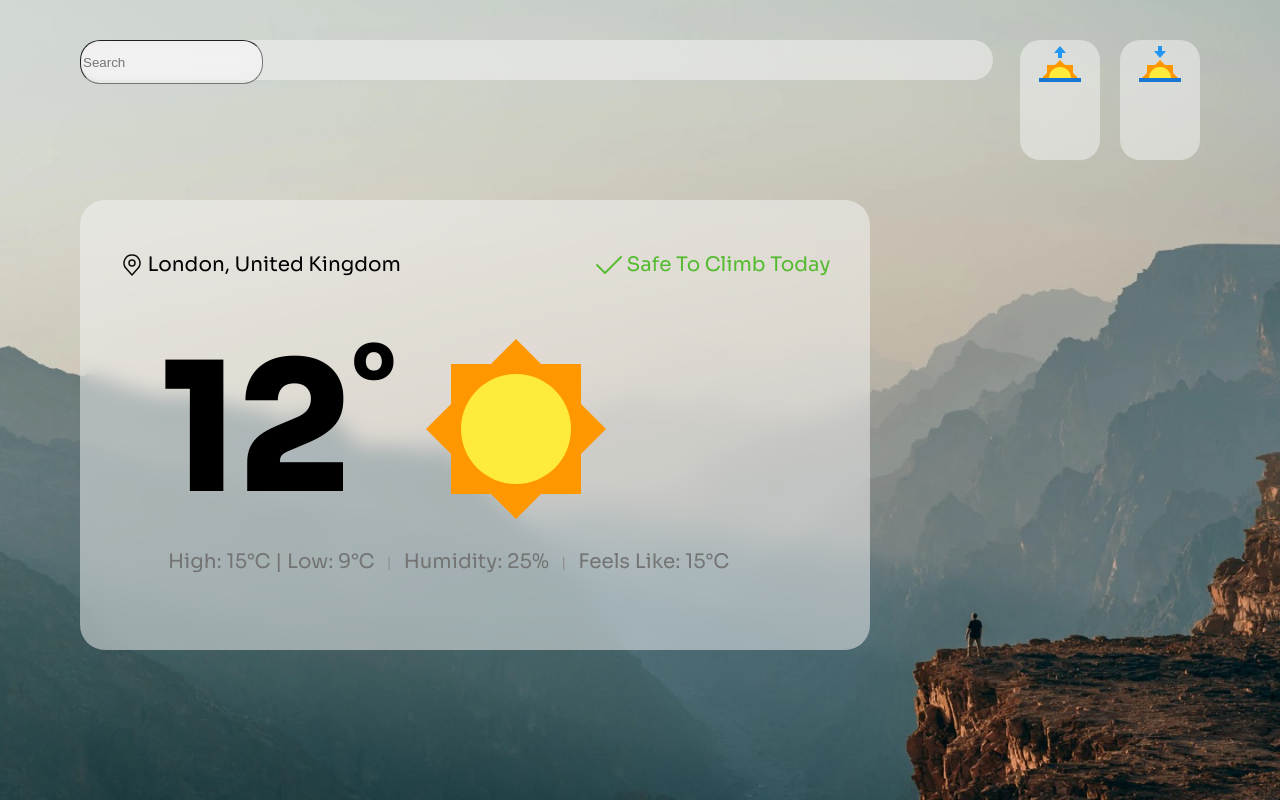
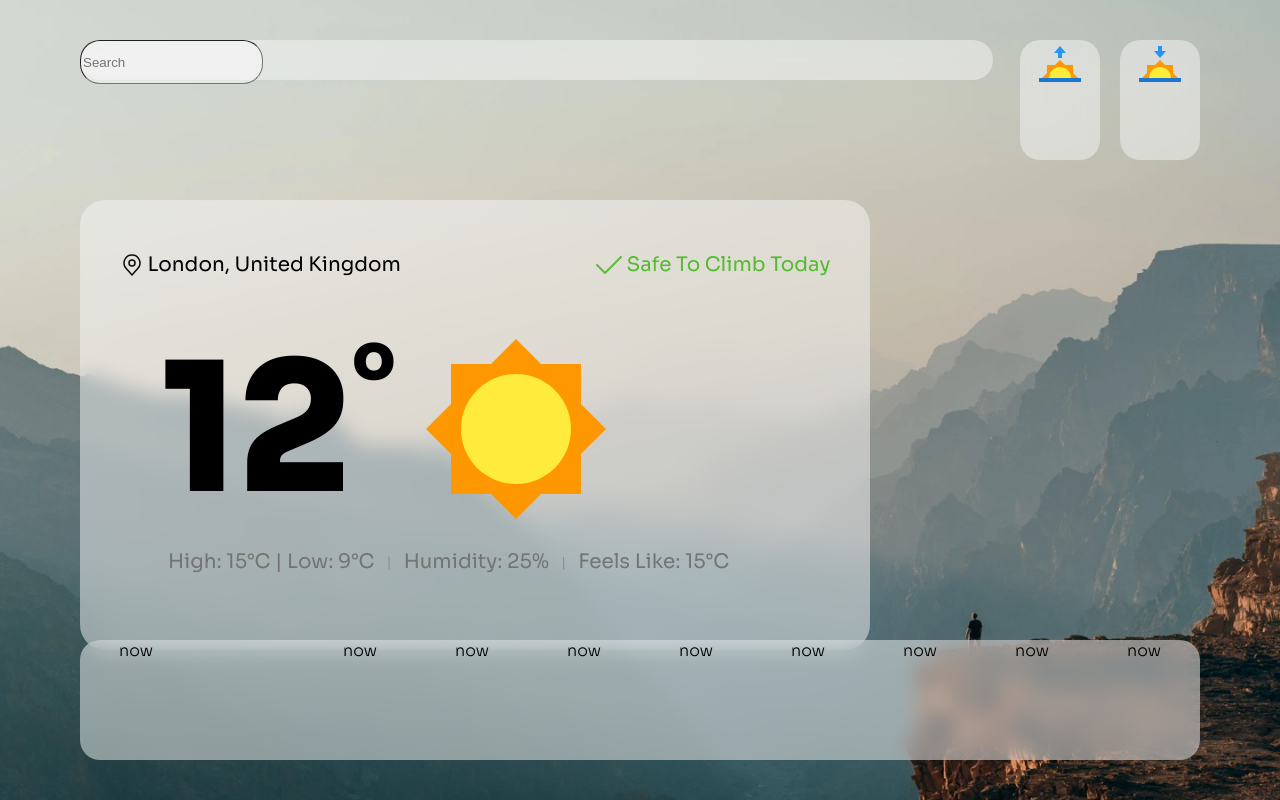
Before and after one commit to egorvert/gui_group41_weather_app, a React (Create React App) app: page / in a window 1280 px wide. Built offline with nearby package versions, Linux system fonts and the light colour scheme; no server answers.

Commit message:
update search dynamically and bottom component

```diff
--- /dev/null
+++ b/src/components/Bottom/Bottom.css
@@ -0,0 +1,32 @@
+.Wrapper_Bottom{
+    width: fill;
+    height: 120px;
+    border-radius: 20px;
+    background-color: rgba(246, 246, 246, 0.5);
+
+    border-width: 0.5pt;
+
+    box-shadow: 0, 6px, 60px, 5px, rgba(0, 0, 0, 0.75);
+    box-shadow: inset 2px, 2px, 100px, 0, rgba(66, 66, 66, 0.1);
+    box-shadow: inset -2px, -2px, 100px, 0, rgba(66, 66, 66, 0.1);
+    backdrop-filter: blur(10px);
+
+    display: flex;
+    margin-left: 5rem;
+    margin-right: 5rem;
+    position: absolute;
+    bottom: 5vh;
+}
+
+.hourly{
+
+    width: 80px;
+    height: 120px;
+    margin-left: 1rem;
+    margin-right: 1rem;
+    align-self: center;
+}
+.temp, .time, .humidity, .img_condition{
+    align-self: center;
+    text-align: center;
+}
--- /dev/null
+++ b/src/components/Bottom/Bottom.js
@@ -0,0 +1,153 @@
+import React from "react";
+import './Bottom.css';
+import { useState, useEffect } from 'react';
+import moment from 'moment';
+
+function Bottom(){
+    return(
+        <div className="Wrapper_Bottom">
+            <div className="hourly">
+                <div className="temp">
+
+                </div>
+                <div className="humidity">
+
+                </div>
+                <div className="img_condition">
+
+                </div>
+                <div className="time">
+                    now
+                </div>
+            </div>
+            <div className="hourly">
+            <div className="temp">
+
+                </div>
+                <div className="humidity">
+
+                </div>
+                <div className="img_condition">
+
+                </div>
+                <div className="time">
+
+                </div>
+            </div>
+            <div className="hourly">
+            <div className="temp">
+
+                </div>
+                <div className="humidity">
+
+                </div>
+                <div className="img_condition">
+
+                </div>
+                <div className="time">
+                    now
+                </div>
+            </div>
+            <div className="hourly">
+            <div className="temp">
+
+                </div>
+                <div className="humidity">
+
+                </div>
+                <div className="img_condition">
+
+                </div>
+                <div className="time">
+                    now
+                </div>
+            </div>
+            <div className="hourly">
+            <div className="temp">
+
+                </div>
+                <div className="humidity">
+
+                </div>
+                <div className="img_condition">
+
+                </div>
+                <div className="time">
+                    now
+                </div>
+            </div>
+            <div className="hourly">
+            <div className="temp">
+
+                </div>
+                <div className="humidity">
+
+                </div>
+                <div className="img_condition">
+
+                </div>
+                <div className="time">
+                    now
+                </div>
+            </div>
+            <div className="hourly">
+            <div className="temp">
+
+                </div>
+                <div className="humidity">
+
+                </div>
+                <div className="img_condition">
+
+                </div>
+                <div className="time">
+                    now
+                </div>
+            </div>
+            <div className="hourly">
+            <div className="temp">
+
+                </div>
+                <div className="humidity">
+
+                </div>
+                <div className="img_condition">
+
+                </div>
+                <div className="time">
+                    now
+                </div>
+            </div>
+            <div className="hourly">
+            <div className="temp">
+
+                </div>
+                <div className="humidity">
+
+                </div>
+                <div className="img_condition">
+
+                </div>
+                <div className="time">
+                    now
+                </div>
+            </div>
+            <div className="hourly">
+            <div className="temp">
+
+                </div>
+                <div className="humidity">
+
+                </div>
+                <div className="img_condition">
+
+                </div>
+                <div className="time">
+                    now
+                </div>
+            </div>
+        </div>
+    )
+}
+
+export default Bottom;
--- a/src/components/Sunset-Sunrise/Sun.js
+++ b/src/components/Sunset-Sunrise/Sun.js
@@ -5,27 +5,54 @@ import sunsetimg from '../../assets/icons/ui/sunset.png'
 import { useState, useEffect } from 'react';
 import moment from 'moment';
 
-function Sun() {
+function Sun({lonlat}) {
 
+    let url_backup = ""
+    const sunrise_apikey = "6e64a78c03e21e2143da3ea13650b0de"
+    const locationlat = lonlat[0]
+    const locationlon = lonlat[1]
+    let city = lonlat[2]
+    let url = `https://api.openweathermap.org/data/2.5/weather?q=${city}&units=Metric&appid=${sunrise_apikey}`
     const [sunrise, setSunrise] = useState()
     const [sunset, setSunset] = useState()
+    console.log(city)
 
-    const sunrise_apikey = "6e64a78c03e21e2143da3ea13650b0de"
-    let url = `https://api.openweathermap.org/data/2.5/weather?q=London&units=Metric&appid=${sunrise_apikey}`
+    if (typeof locationlat === "number"){
+        url_backup = `https://api.openweathermap.org/data/2.5/weather?lat=${locationlat}&lon=${locationlon}&units=Metric&appid=${sunrise_apikey}`
+        // url_backup = url
+        console.log('3')
+    }
+    else{
+        url_backup = `https://api.openweathermap.org/data/2.5/weather?q=London&units=Metric&appid=${sunrise_apikey}`
+    }
+
+
+
 
     useEffect(() => {
         const fetchData = async () => {
-            const result = await fetch(url)
-            result.json().then(json => {
+                 let result = await fetch(url)
+                 if ((result.status === 404) || (result.status === 400)){
+                    console.log('Bad City Name')
+                    result = await fetch(url_backup)
+                    console.log(url_backup)
+                }
+                console.log('heee')
+                console.log(result)
+                result.json().then(json => {
+                    console.log("H")
+                    setSunrise(moment(json.sys.sunrise*1000).format('HH:mm'))
+                    setSunset(moment(json.sys.sunset*1000).format('HH:mm'))
+                    console.log(sunrise + '////' )
+                })
 
-                setSunrise(moment(json.sys.sunrise*1000).format('LT'))
-                setSunset(moment(json.sys.sunset*1000).format('LT'))
 
-            })
+
         }
+
         fetchData();
-    }, [])
-
+    })
+    console.log('1')
 
     return(
 
--- a/src/components/Topbar/TopBar.css
+++ b/src/components/Topbar/TopBar.css
@@ -1,4 +1,4 @@
-.Wrapper{
+.Wrapper_Top{
     display: flex;
     left: 5rem;
     margin-left: 5rem;
--- a/src/components/Topbar/TopBar.js
+++ b/src/components/Topbar/TopBar.js
@@ -2,28 +2,20 @@ import React from 'react'
 import SearchBar from '../searchBar/SearchBar';
 import Sun from '../Sunset-Sunrise/Sun';
 import './TopBar.css'
-import {useState, useEffect} from 'react';
 
 
 
-function TopBar(){
-
-    const [location, setlocation] = useState()
-
-    useEffect(() => {
-        const updatelocation = async () => {
-            setlocation()
-        };
-    }, [])
+function TopBar({lonlat}){
 
 
+    lonlat = lonlat
     return(
-        <div className='Wrapper'>
+        <div className='Wrapper_Top'>
             <div className='Search'>
-                <SearchBar/>
+                <SearchBar lonlat={lonlat}/>
             </div>
             <div className='Sun'>
-                <Sun/>
+                <Sun lonlat={lonlat}/>
             </div>
 
         </div>
--- a/src/components/searchBar/SearchBar.css
+++ b/src/components/searchBar/SearchBar.css
@@ -15,6 +15,6 @@
     justify-content: center;
     position: inherit;
 }
-.Wrapper_search{
+/* .Wrapper_search{
     /* background-color: aqua; */
-}
+/* } */
--- a/src/components/searchBar/SearchBar.js
+++ b/src/components/searchBar/SearchBar.js
@@ -1,12 +1,28 @@
-import React from 'react'
+import React, { useState } from 'react'
 import './SearchBar.css'
+import Sun from '../Sunset-Sunrise/Sun'
 
-function SearchBar(){
+function SearchBar({lonlat}){
+    let city = ''
+    console.log(lonlat[2])
+    console.log(lonlat[1] + '  ////  ')
+    const [location, setLocation] =useState()
+    function updatelonlat(){
+        lonlat[2] = location
+    }
+      const onChangeHandler = event => {
+        setLocation(event.target.value);
+     };
+     updatelonlat()
+
+     console.log(lonlat[2])
     return(
         <div className='Wrapper_search'>
             <div className='SearchBar'>
-                <input type="text" placeholder="Search" className='search' />
+                <input type="text" placeholder="Search" className='search' onChange={onChangeHandler} />
+                 <p>{lonlat[2]}</p>
             </div>
+
         </div>
     )
 }
--- a/src/pages/App.js
+++ b/src/pages/App.js
@@ -1,14 +1,66 @@
 import './App.css';
-import'../style/Style.css'
-import '../components/mainWidget/MainWidget'
+import'../style/Style.css';
+import '../components/mainWidget/MainWidget';
 import MainWidget from '../components/mainWidget/MainWidget';
 import TopBar from '../components/Topbar/TopBar';
+import {useState, useEffect} from 'react';
+import '../components/Topbar/TopBar.css';
+import '../components/searchBar/SearchBar.css';
+import Sun from '../components/Sunset-Sunrise/Sun';
+import Bottom from '../components/Bottom/Bottom';
 
 function App() {
+  const [locationlat, setLocationlat] = useState({location: ''})
+  const [locationlon, setLocationlon] = useState({location: ''})
+  const [city, setCity] = useState({city: ''})
+  const backup_api = ''
+
+  function getLocation(){
+    if (navigator.geolocation) {
+      navigator.geolocation.getCurrentPosition(success, error);
+    } else {
+      console.log("Geolocation not supported");
+    }
+    function success(position) {
+      const latitude = position.coords.latitude;
+      const longitude = position.coords.longitude;
+      setLocationlat(latitude)
+      setLocationlon(longitude)
+    }
+
+    function error() {
+      console.log("Unable to retrieve your location");
+    }
+  }
+  getLocation()
+  const onChangeHandler = event => {
+    setCity(event.target.value);
+    console.log('set')
+  };
+  const handleKeyDown = (event) => {
+    if ((event.key === 'Enter')) {
+      setCity(event.target.value);
+      console.log('set')
+    }
+  }
+  const lonlat = [locationlat, locationlon, city]
   return (
     <div className="App">
-      <TopBar />
+      <div className='Wrapper_Top'>
+        <div className='Search'>
+          <div className='Wrapper_search'>
+              <div className='SearchBar'>
+                  <input type="text" placeholder="Search" className='search'  onChange={onChangeHandler}/>
+              </div>
+
+          </div>
+        </div>
+          <div className='Sun'>
+            <Sun lonlat={lonlat}/>
+          </div>
+      </div>
       <MainWidget />
+      <Bottom />
     </div>
   );
 }
```
